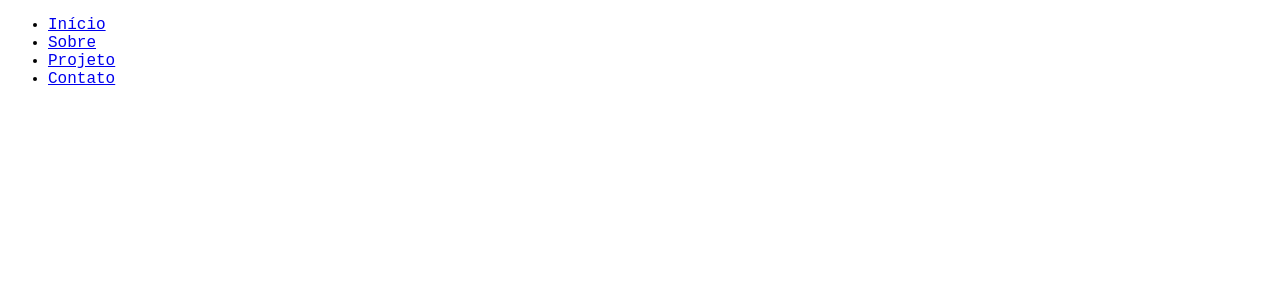
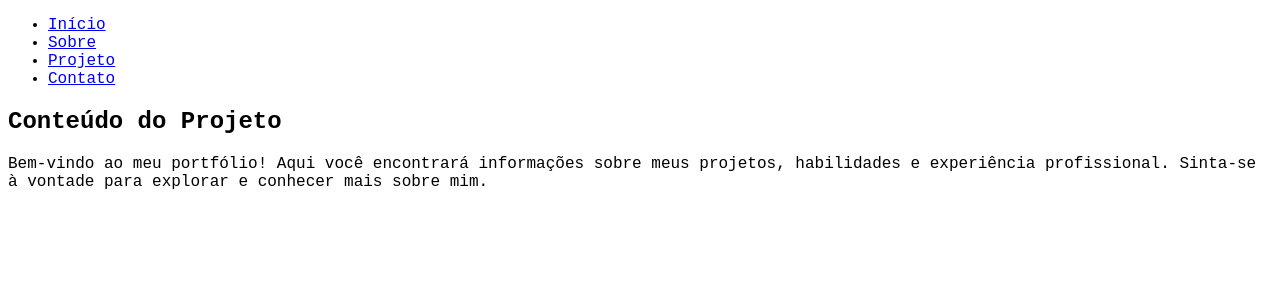
Before and after one commit to VanessaHenker/Portifolio, a React (Vite) app in the folder meu-portfolio/: page / in a window 1280 px wide. Shown: the top 300 px of the page. Built offline with nearby package versions, Linux system fonts and the light colour scheme; the HTML template or start-up script is replaced by a standard one.

Commit message:
Ocultando arquivos de configuração no VSCode para reduzir poluição visual (React)

```diff
--- a/meu-portfolio/src/App.tsx
+++ b/meu-portfolio/src/App.tsx
@@ -1,3 +1,4 @@
+import Home from './componentes/home';
 import NavBar from './componentes/layout/navBar';
 import './style.css';
 import { BrowserRouter as Router, Routes, Route } from 'react-router-dom';
@@ -7,7 +8,7 @@ function App() {
     <Router>
       <NavBar />
       <Routes>
-
+        <Route path="/" element={<Home />} />
       </Routes>
     </Router>
   );
--- /dev/null
+++ b/meu-portfolio/src/componentes/home.tsx
@@ -0,0 +1,12 @@
+function Home() {
+  return (
+   <section>
+      <h1>Conteúdo do Projeto</h1>
+      <p>Bem-vindo ao meu portfólio! Aqui você encontrará informações sobre meus projetos, habilidades e experiência profissional. Sinta-se à vontade para explorar e conhecer mais sobre mim.</p>
+
+
+   </section>
+  );
+}
+
+export default Home;
```
Also changed, not shown: meu-portfolio/src/componentes/project/content.tsx (deleted, +0 -9 lines).
